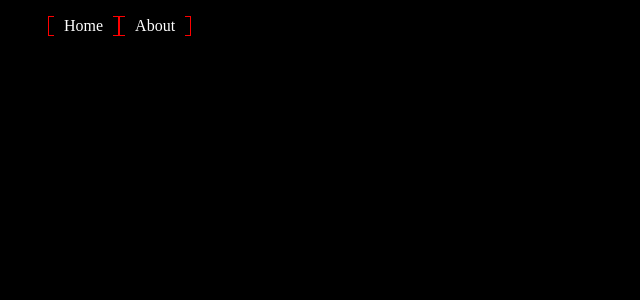
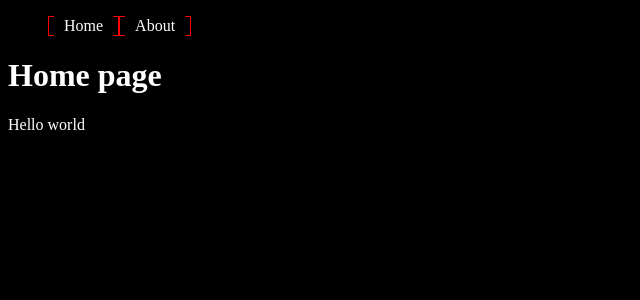
Before and after one commit to rached-bch/next-js-starter, a Next.js app: page / in a window 1280 px wide. Shown: the top 300 px of the page, without its empty margins (0-640 px from the left). Built offline with nearby package versions, Linux system fonts and the light colour scheme.

Commit message:
adding scss support for styles -- correction color

```diff
--- a/styles/sass/app.scss
+++ b/styles/sass/app.scss
@@ -1,5 +1,6 @@
 body {
   background-color: #000000;
+  color: #ffffff;
 }
 ul {
   li {
```
